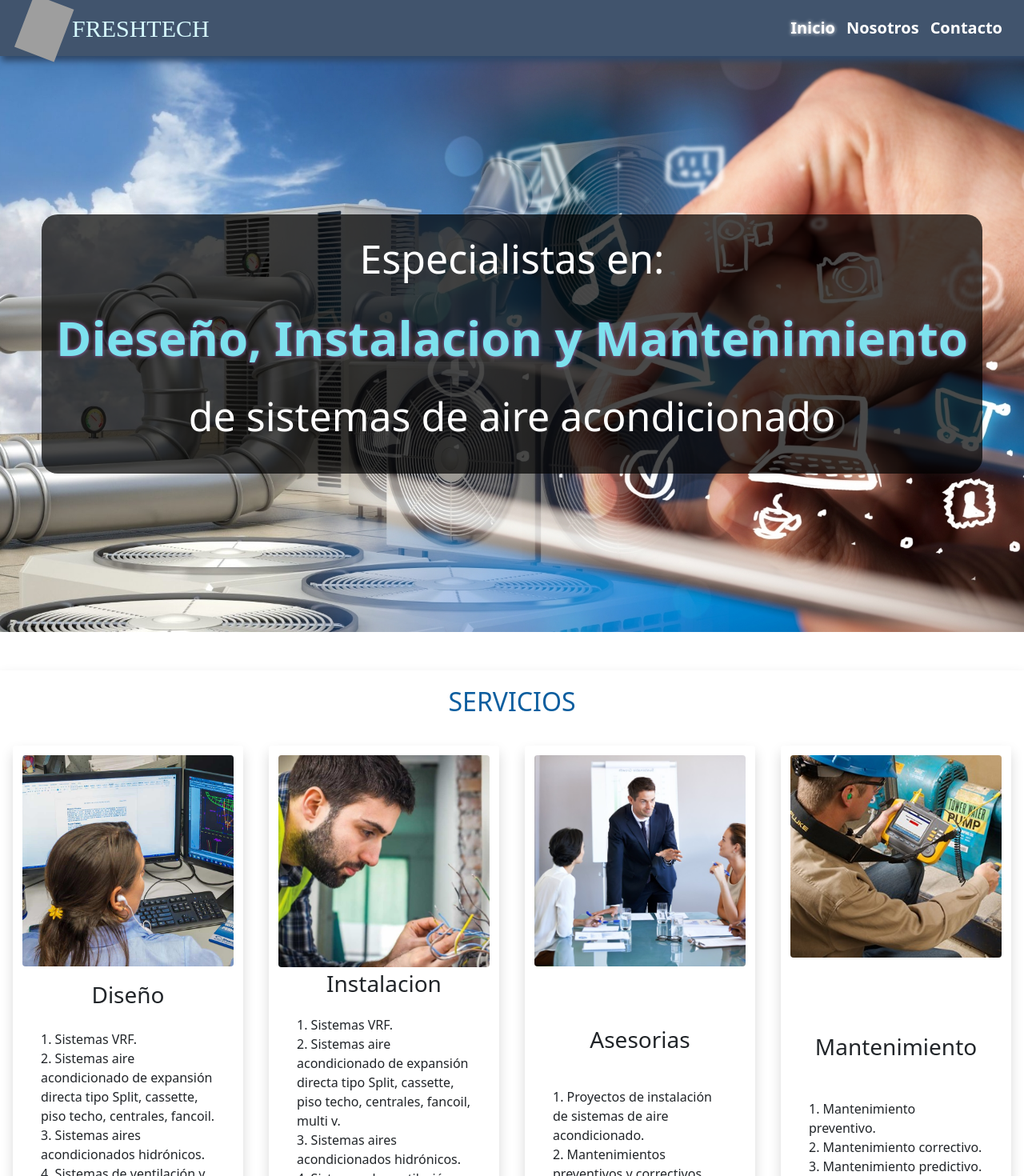
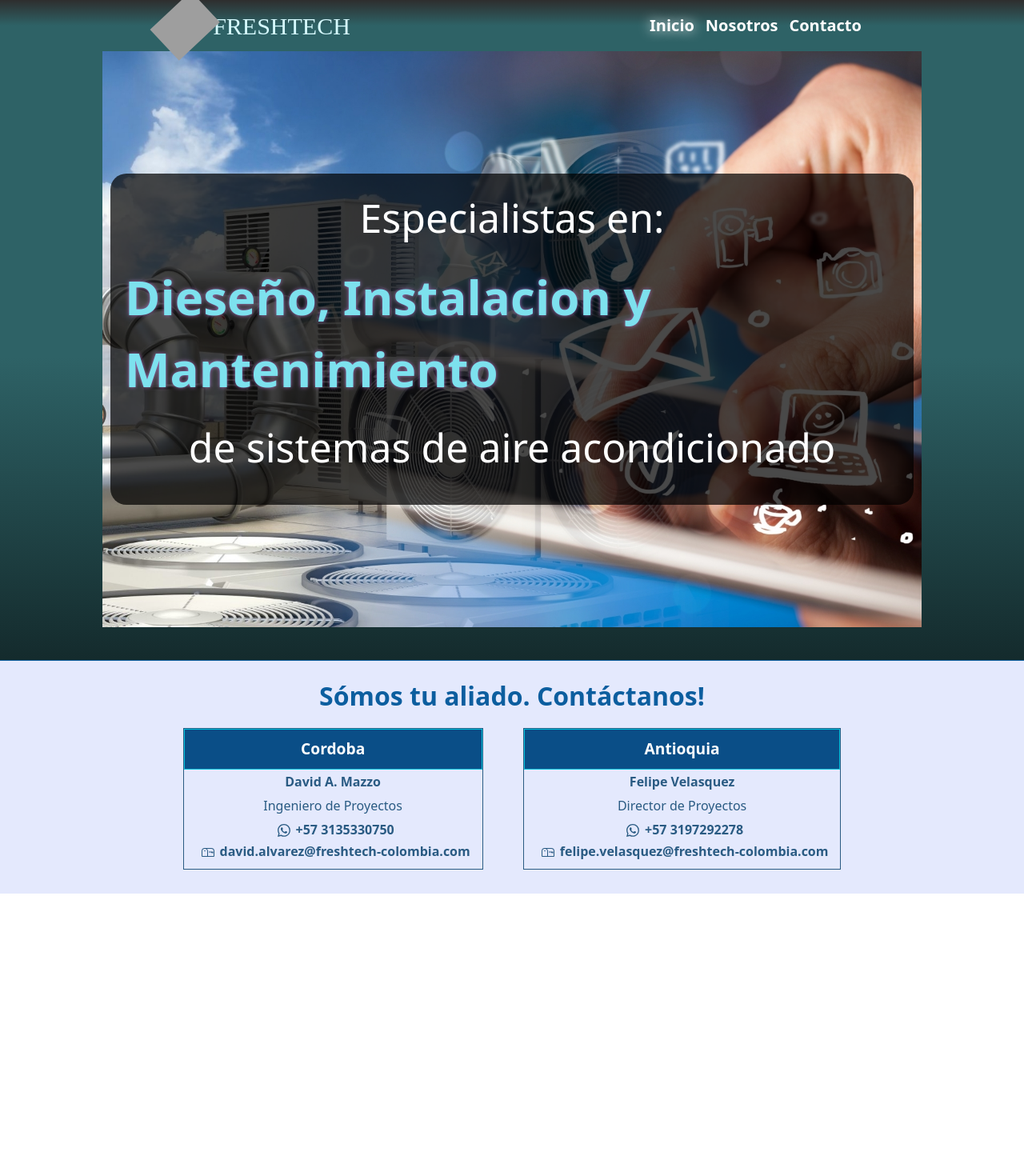
Before and after one commit to petudeveloper/freshtech-web-page, a React (Create React App) app: page / in a window 1280 px wide. Shown: the top 1470 px of the page at 80% size. After the commit the page ends 1117 px from the top, so only its background shows below. Built offline with nearby package versions, Linux system fonts and the light colour scheme; grey boxes are pictures that could not be loaded; a web font is replaced by a local one.

Commit message:
update panding page

```diff
--- a/src/components/BackgroundImage/BackgroundImage.js
+++ b/src/components/BackgroundImage/BackgroundImage.js
@@ -1,7 +1,7 @@
 import styles from './BackgroundImage.module.css';
 
 const Background = () => (
-  <div id="linea-container" className={styles.container}>
+  <div className={styles.container}>
     <div className={styles.mainImgHome}>
       <div className={styles.textcontainer}>
         <p className={styles.titlea}>Especialistas en:</p>
--- a/src/components/BackgroundImage/BackgroundImage.module.css
+++ b/src/components/BackgroundImage/BackgroundImage.module.css
@@ -1,5 +1,7 @@
 .container {
-
+ max-width: 80%;
+ height: 92vh;
+ margin: 0 auto 0 auto;
 }
 
 .mainImgHome {
@@ -38,7 +40,12 @@
   margin:10px;
 }
 
-@media (max-width: 667px) {
+@media (max-width: 768px) {
+  .container {
+    max-width: 100%;
+    height: 92vh;
+   }
+
   .mainImgHome {
     height: 90vh;
   }
--- a/src/components/LineasTodas/Card.js
+++ b/src/components/LineasTodas/Card.js
@@ -8,7 +8,7 @@
       <div>
         <img className="w-100 rounded" src={`./images/lineas/${name}.jpg`.toLocaleLowerCase()} alt={`${name}Card`} />
       </div>
-      <div className="d-flex flex-column justify-content-between border">
+      <div className="d-flex flex-column justify-content-between">
         <h3 className={styles.cardName}>
           Linea
           {' '}
--- a/src/components/NavBar/NavBar.module.css
+++ b/src/components/NavBar/NavBar.module.css
@@ -42,14 +42,11 @@
 .navbar {
   padding: 5px;
   display: flex;
-  justify-content: space-between;
+  justify-content: space-around;
   align-items: center;
-  box-shadow: 5px 3px 8px 3px #2f4869;
-  background: #41546d;
-  position: fixed;
-  top: 0;
+  background: linear-gradient(180deg, #2e2e2e 0%, #2e6266 50%, #2e6266 100%);
   width: 100%;
-  z-index: 900;
+  height: 8vh;
 }
 
 .list {
--- a/src/components/Servicios/Servicios.js
+++ b/src/components/Servicios/Servicios.js
@@ -5,22 +5,24 @@
 const Servicios = () => {
   const services = ServicesData;
   return (
-    <div id="servicios-container" className="w-100 p-0 shadow my-5">
+    <div className={styles.servicioscontainer}>
       <h1 className={styles.textH1Home}>SERVICIOS</h1>
       <ul className="row m-0 p-0">
         {
           services.map((service, index) => {
-            const photoDiv = `col-12 col-sm-6 col-md-12 col-xl-12 p-1
+            const photoDiv = `col-12 col-sm-6 col-md-12 col-xl-6 p-1
             ${(([1, 0][index % 2]) === 0 ? 'order-sm-0' : 'order-sm-1')}
+            ${(([1, 0, 0, 1][index % 4]) === 0 ? 'order-xl-1' : 'order-xl-0')}
             order-md-0
             `;
-            const infoDiv = `col-12 col-sm-6 col-md-12 col-xl-12 d-flex flex-column justify-content-around
+            const infoDiv = `col-12 col-sm-6 col-md-12 col-xl-6 d-flex flex-column justify-content-around
             ${(([1, 0][index % 2]) === 0 ? 'order-sm-1' : 'order-sm-0')}
+            ${(([1, 0, 0, 1][index % 4]) === 0 ? 'order-xl-0' : 'order-xl-1')}
             order-md-1
             `;
             return (
-              <li key={service.id} id="asesorias-Card" className="col-sm-12 col-md-6 col-lg-6 col-xl-3 p-3">
-                <div className="position-relative rounded shadow p-2 h-100 row m-0">
+              <li key={service.id} className="col-sm-12 col-md-6 col-lg-6 p-3">
+                <div className="service-card p-2 h-100 row m-0">
                   <div className={photoDiv}>
                     <img className="w-100 rounded m-0" src={service.img} alt="asesoriasCard" />
                   </div>
@@ -38,10 +40,8 @@
                         })
                       }
                     </ul>
-                    <div className="text-end">
-                      <button type="button" className="btn btn-outline-info">
-                        <Link to="/Cotizar" className="text-decoration-none">Cotizar</Link>
-                      </button>
+                    <div className="text-center">
+                      <Link to="/Cotizar" className={styles.infobtn}>Cotizar</Link>
                     </div>
                   </div>
                 </div>
--- a/src/components/Servicios/Servicios.module.css
+++ b/src/components/Servicios/Servicios.module.css
@@ -1,15 +1,16 @@
-.container {
-  margin: 0;
-  padding: 30px;
-  max-width: 100vw;
+.servicioscontainer {
+  width: 80%;
+  margin: 20px auto 0 auto;
+  padding: 10px;
+  border-top: 1px solid rgb(196, 196, 196);
 }
 
 .textH1Home {
   text-align: center;
-  font-size: 2rem;
+  font-size: 3rem;
   padding: 20px 5px;
   margin: 0;
-  color: #0c5e9f;
+  color: #ffffff;
 }
 
 .cardsContainer {
@@ -76,6 +77,29 @@
   background-color: #03c5de;
 }
 
+.cardName {
+  margin: 7px 0;
+  color: #2e6f77;
+  text-shadow: 0 0 6px rgb(59, 142, 145);
+}
+
+.infobtn {
+  border-radius: 5px;
+  padding: 6px;
+  color: #2e6f77;
+  font-size: 20px;
+  border: 2px solid #2e6f77;
+}
+
+.infobtn:hover {
+  border-radius: 5px;
+  background-color: #2e6f77;
+  color: white;
+  font-size: 20px;
+  border: 2px solid #2e6f77;
+  box-shadow: 0 0 20px 0 rgb(252, 255, 93);
+}
+
 @media (max-width: 1024px) {
   .cardsContainer {
     display: grid;
@@ -89,10 +113,6 @@
     border: none;
   }
 
-  .cardName {
-    margin: 7px 0;
-  }
-
   .information {
     font-size: 1.1rem;
   }
@@ -102,3 +122,12 @@
     padding-bottom: 25px;
   }
 }
+
+@media (max-width: 768px) {
+  .servicioscontainer {
+    width: 100%;
+    margin: 20px auto 0 auto;
+    padding: 10px;
+    border-top: 1px solid rgb(196, 196, 196);
+  }
+}
--- a/src/index.css
+++ b/src/index.css
@@ -14,7 +14,8 @@
     sans-serif;
   -webkit-font-smoothing: antialiased;
   -moz-osx-font-smoothing: grayscale;
-  background-color: rgb(63, 105, 129);
+  background: linear-gradient(0deg, #000000 0%, #2e6266 60%, #2e6266 100%);
+  overflow: hidden;
 }
 
 code {
@@ -28,8 +29,9 @@
 }
 
 .page-container {
-  margin: 70px 0 0 0;
   max-width: 100vw;
+  height: 92vh;
+  overflow-y: auto;
 }
 
 ::-webkit-scrollbar {
@@ -56,6 +58,20 @@
 
 .active,
 .active:visited {
-  color: rgb(153, 255, 255);
-  text-shadow: 0 0 5px white;
+  color: #39ffff;
+  text-shadow: 0 0 15px #ffffff;
 }
+
+.service-card {
+  background-color: #f7f7f1;
+  border-radius: 10px;
+  box-shadow: 0 0 25px 0 black;
+}
+
+.service-card div img {
+  box-shadow: 0 0 5px 1px black;
+}
+
+.service-card div {
+  color: rgb(33, 109, 160);
+}
--- a/src/pages/Home.js
+++ b/src/pages/Home.js
@@ -3,7 +3,7 @@
 import Servicios from '../components/Servicios/Servicios';
 
 const Home = () => (
-  <div id="home">
+  <div>
     <BackgroundImage />
     <Servicios />
     <Lineas />
```
